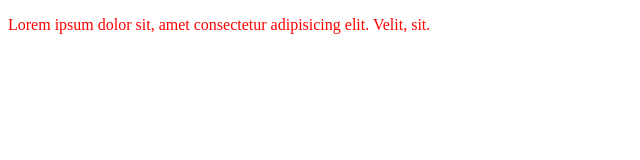
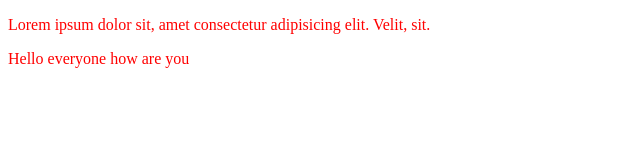
Before and after one commit to KanhaiyaBagul/localrepo, a plain HTML site: page index.html in a window 1280 px wide. Shown: the whole page, without its empty margins (0-640 px from the left). Drawn offline with Linux system fonts and the light colour scheme.

Commit message:
Add new feature

```diff
--- a/index.html
+++ b/index.html
@@ -8,6 +8,6 @@
 </head>
 <body>
     <p>Lorem ipsum dolor sit, amet consectetur adipisicing elit. Velit, sit.</p>
-
+     <div>Hello everyone how are you </div>
 </body>
 </html>
```
